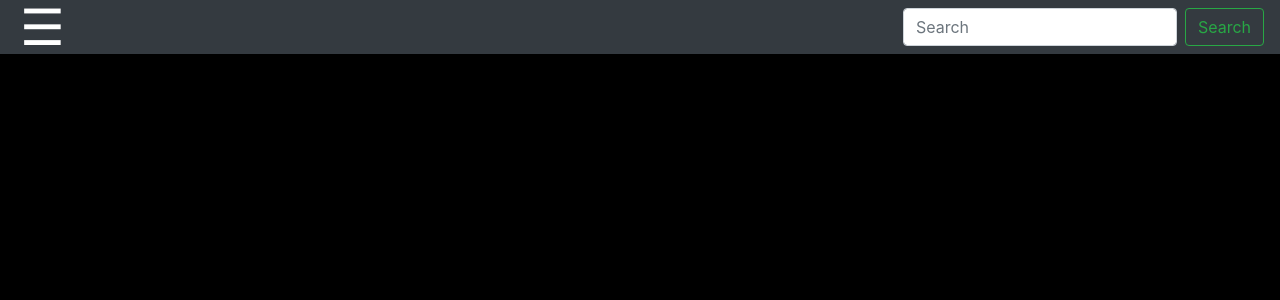
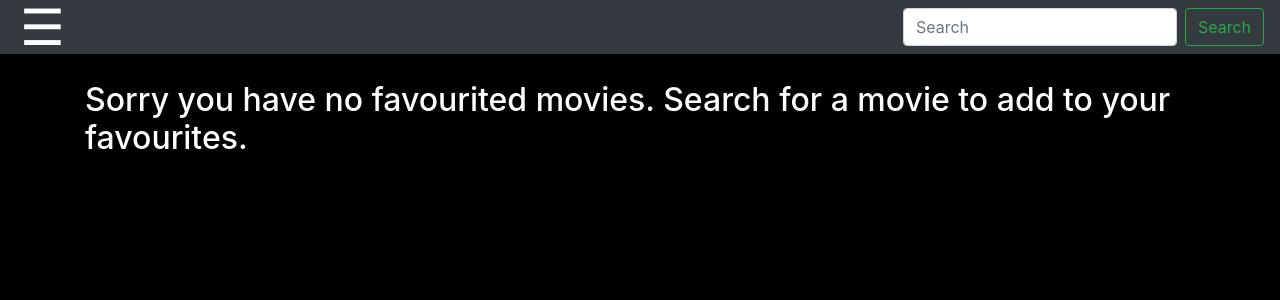
Before and after one commit to woodsmanlucas/react-movie-website, a React (Create React App) app: page /favorites in a window 1280 px wide. Shown: the top 300 px of the page. Built offline with nearby package versions, Linux system fonts and the light colour scheme.

Commit message:
bug fixed on fav home page, now works add and remove

```diff
--- a/src/components/App.jsx
+++ b/src/components/App.jsx
@@ -14,23 +14,23 @@ function App(){
     useEffect(() => {localStorage.setItem('favorites', JSON.stringify(favorites))}, [favorites])
 
     function getFavorites(id) {
-
             if(id > 0){
                 if(favorites.indexOf(id) === -1){
                     setFavorites([...favorites, id])
                 }
             } else {
-                setFavorites(favorites.filter((value) => {return -id==value}))
+                // setFavorites(favorites.filter((value) => {return -id==value}))
+                setFavorites(favorites.filter((value) => { return value !== -id}))
             }
             console.log(favorites)
-
     }
 
     return(
         <Router>
             <div className="App black">
             <Navigation />
-            {console.log(favorites)}
+            {/* {console.log(favorites)}
+            {console.log(localStorage.favorites)} */}
             <Switch>
                 <Route path="/about" component={About}/>
                 <Route path="/discover" component={Discover} />
--- a/src/components/Favorites.jsx
+++ b/src/components/Favorites.jsx
@@ -13,11 +13,11 @@ function Favorites (props){
       }, [props])
 
     function createMoviesArray(){
-        console.log(typeof props.movies)
-        console.log(props.movies)
+        // console.log(typeof props.movies)
+        // console.log(props.movies)
             props.movies.forEach(id => {
                 getMovie(id)
-                console.log(id)
+                // console.log(id)
             });
 
     }
@@ -31,6 +31,7 @@ function Favorites (props){
 
     function getFavorites(favorite){
         props.getValue(favorite)
+        // console.log(favorite)
     }
 
 
@@ -38,7 +39,7 @@ function Favorites (props){
         <div className="main-container black">
         <div className="container">
         <div className="d-lg-flex flex-wrap justify-content-end">
-            {(movies != []) ?
+            {(movies.length !== 0) ?
                 movies.map(movie => (
                     <div className="col ml-auto" key = {movie.id}>
                         <div className="card mb-4  movie">
--- a/src/components/Home.jsx
+++ b/src/components/Home.jsx
@@ -21,13 +21,14 @@ function Home(props){
             list = 'popular'
         }
         const url = `https://api.themoviedb.org/3/movie/${list}?api_key=${apiKey}`
+        // const url = `https://api.themoviedb.org/3/search/movie?api_key=47c4adc75b16f23db3cf78e4870a4296&query=spiderman`
         const response = await axios.get(url)
         setMovies(response.data.results.slice(0,12))
     }
 
     function getFavorites (favorites) {
         props.getValue(favorites)
-        console.log(favorites)
+        // console.log(favorites)
     }
 
     return(
```
Also changed, not shown: src/components/SearchMovie.jsx (added, +14 -0 lines). Lines whose indentation alone changed are shown as unchanged.
